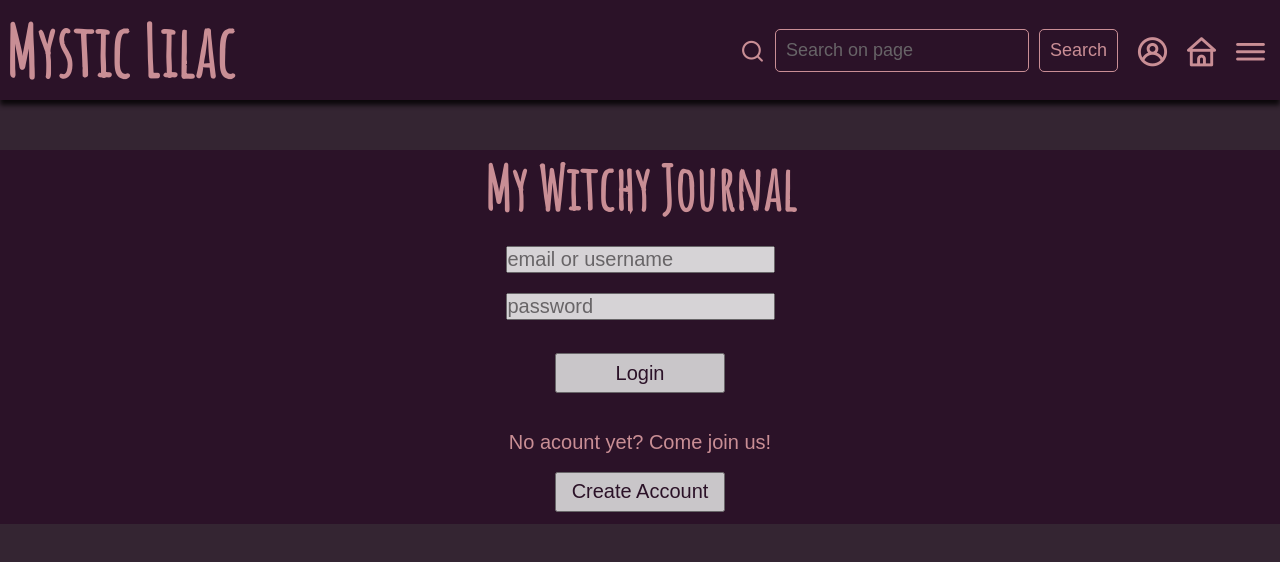
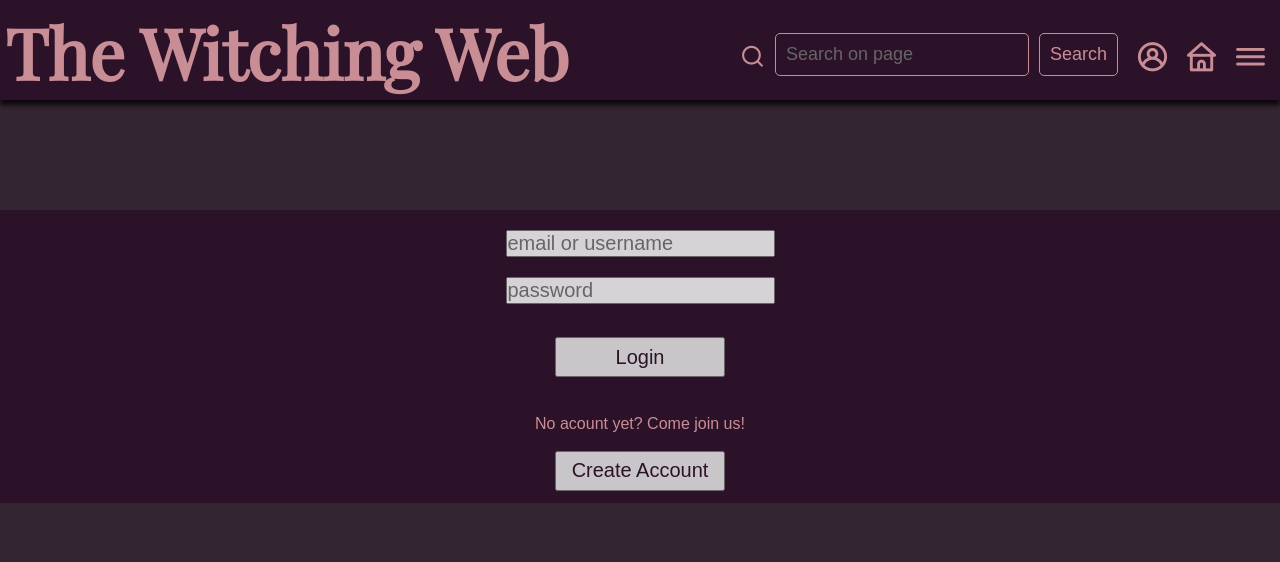
Before and after one commit to Mayalynn96/mystic-lilac, a React (Create React App) app: page /login in a window 1280 px wide. Shown: the top 562 px of the page. Built offline with nearby package versions, Linux system fonts and the light colour scheme.

Commit message:
changed font and layout a little

```diff
--- a/public/index.html
+++ b/public/index.html
@@ -1,14 +1,12 @@
 <!DOCTYPE html>
 <html lang="en">
+
 <head>
   <meta charset="utf-8" />
   <link rel="icon" href="%PUBLIC_URL%/favicon.ico" />
   <meta name="viewport" content="width=device-width, initial-scale=1" />
   <meta name="theme-color" content="#000000" />
-    <meta
-      name="description"
-      content="Web site created using create-react-app"
-    />
+  <meta name="description" content="Web site created using create-react-app" />
   <link rel="apple-touch-icon" href="%PUBLIC_URL%/logo192.png" />
   <!--
       manifest.json provides metadata used when your web app is installed on a
@@ -24,10 +22,13 @@
       work correctly both with client-side routing and a non-root public URL.
       Learn how to configure a non-root public URL by running `npm run build`.
     -->
-    <link href="https://fonts.googleapis.com/css2?family=Amatic+SC&display=swap" rel="stylesheet">
+  <link rel="preconnect" href="https://fonts.googleapis.com">
+  <link rel="preconnect" href="https://fonts.gstatic.com" crossorigin>
+  <link href="https://fonts.googleapis.com/css2?family=Playfair+Display&family=VT323&display=swap" rel="stylesheet">
   <link rel="stylesheet" href="https://unicons.iconscout.com/release/v2.1.6/css/unicons.css">
-    <title>React App</title>
+  <title>The Witching Web</title>
 </head>
+
 <body>
   <noscript>You need to enable JavaScript to run this app.</noscript>
   <div id="root"></div>
@@ -42,4 +43,5 @@
       To create a production bundle, use `npm run build` or `yarn build`.
     -->
 </body>
+
 </html>
--- a/src/components/Header/Header.css
+++ b/src/components/Header/Header.css
@@ -30,7 +30,8 @@ button:hover {
 
 body {
     background-color: var(--background);
-    font-family: 'Amatic SC', cursive;
+    font-family: 'Playfair Display', serif;
+    /* font-family: 'VT323', monospace; */
     color: var(--middleText);
 }
 
@@ -61,7 +62,7 @@ header h1 {
 #navMore {
     flex-direction: column;
     font-size: 30px;
-    height: 100vh;
+    height: 85vh;
     position: absolute;
     right: 0;
     top: 100px;
@@ -70,7 +71,6 @@ header h1 {
 }
 
 #navMore a {
-    font-size: 60px;
     margin: 5px 20px;
 }
 
@@ -122,17 +122,10 @@ a {
 }
 
 main {
-    padding-top: 150px;
+    padding-top: 20vh;
     color: var(--middleText);
     text-align: center;
-}
-
-h2 {
-    font-size: 60px;
-}
-
-h3 {
-    font-size: 50px;
+    overflow: auto;
 }
 
 #indexRandom {
@@ -156,7 +149,6 @@ h3 {
 
 main p {
     padding: 5px;
-    font-size: 20px;
     font-family: Arial, Helvetica, sans-serif;
 }
 
@@ -166,7 +158,7 @@ img {
 }
 
 #allCards {
-    width: 80%;
+    width: 90%;
     margin: auto;
     list-style: none;
 }
@@ -199,6 +191,7 @@ img {
 }
 
 #loginForm {
+    margin-top: 50px;
     display: flex;
     flex-direction: column;
     align-items: center;
@@ -223,9 +216,9 @@ img {
         font-size: 10vw;
     }
 
-    main {
+    /* main {
         padding-top: 16vw;
-    }
+    } */
 
     #more i:hover h2 {
         display: none;
--- a/src/components/Header/Header.js
+++ b/src/components/Header/Header.js
@@ -2,7 +2,7 @@ import React, { useState } from 'react';
 
 import './Header.css';
 
-function Header({ isLoggedIn }) {
+function Header({ isLoggedIn, logout }) {
     const [navMoreVisibillity, setnavMoreVisibillity] = useState("none")
     const openMore = (e) => {
         if (navMoreVisibillity === "none") {
@@ -11,6 +11,7 @@ function Header({ isLoggedIn }) {
             setnavMoreVisibillity("none")
         }
     }
+
     console.log(isLoggedIn)
     const renderMore = () => {
         if (isLoggedIn) {
@@ -18,7 +19,7 @@ function Header({ isLoggedIn }) {
                 <div id="navMore" style={{ display: navMoreVisibillity }}>
                     <a href="/allCards">Tarot Cards</a>
                     <a href="/journal">Journal</a>
-                    <a href="/logout">Logout</a>
+                    <a href="/login" onClick={logout}>Logout</a>
                 </div>
             )
         } else {
@@ -33,7 +34,7 @@ function Header({ isLoggedIn }) {
 
     return (
         <header id="mainHeader">
-            <h1>Mystic Lilac</h1>
+            <h1>The Witching Web</h1>
             <div id="searchAndMore">
                 <div id="searchBar">
                     <label htmlFor="searchInput">search</label>
--- a/src/pages/Login/Login.js
+++ b/src/pages/Login/Login.js
@@ -41,7 +41,6 @@ function Login({ setToken, setIsLoggedIn, setUserId }) {
         <main>
             <div className="loginBody">
                 <div id="loginCard">
-                    <h1 className="loginHeader">My Witchy Journal</h1>
                     <form onSubmit={handleLogin} className="loginForm" id="loginForm">
                         <input type="text" id="login" placeholder="email or username" value={loginInput} onChange={handleInputChange} />
                         <input type="password" id="loginPassword" placeholder="password" value={loginPasswordInput} onChange={handleInputChange} />
```
Also changed, not shown: 1 other file (tests, documents, lock files or other folders). Lines whose indentation alone changed are shown as unchanged.
